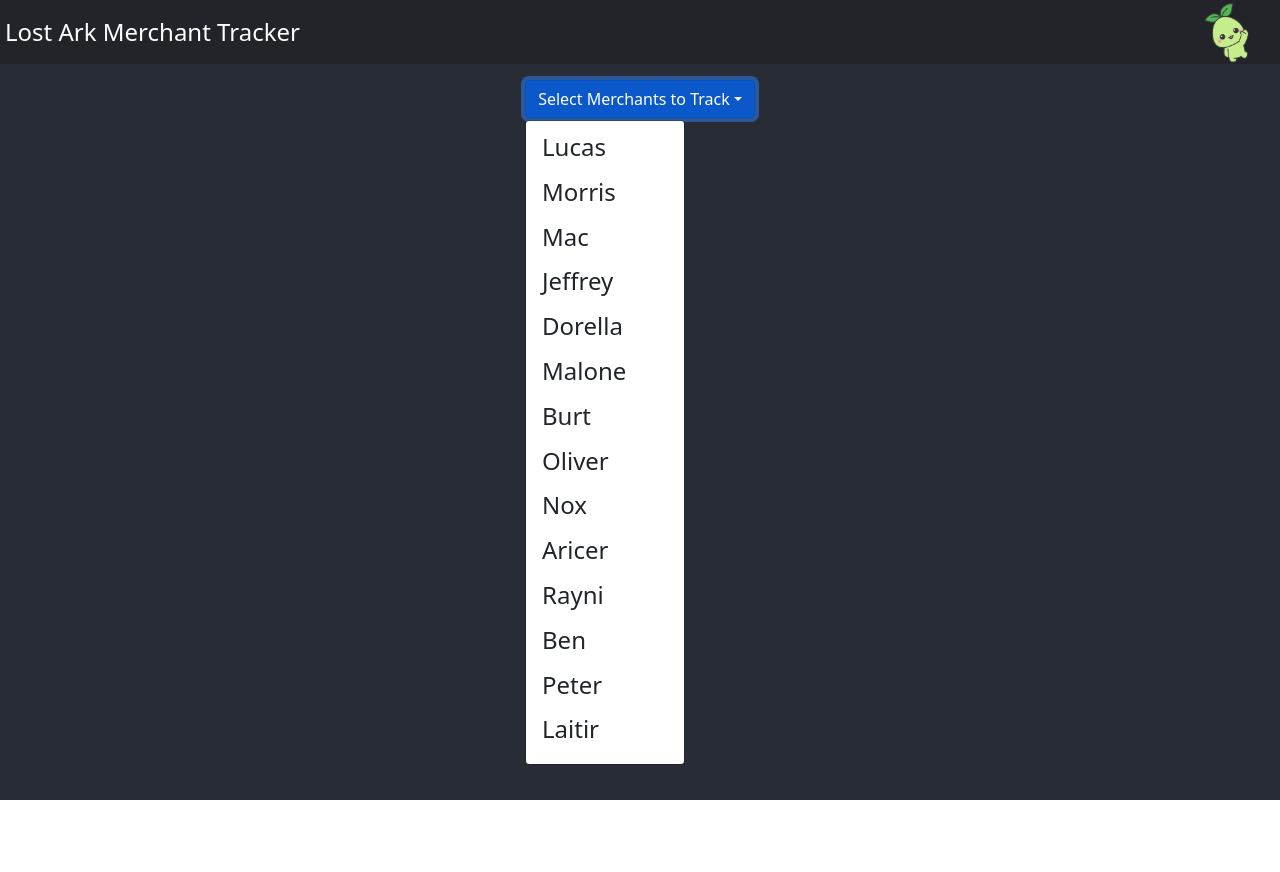
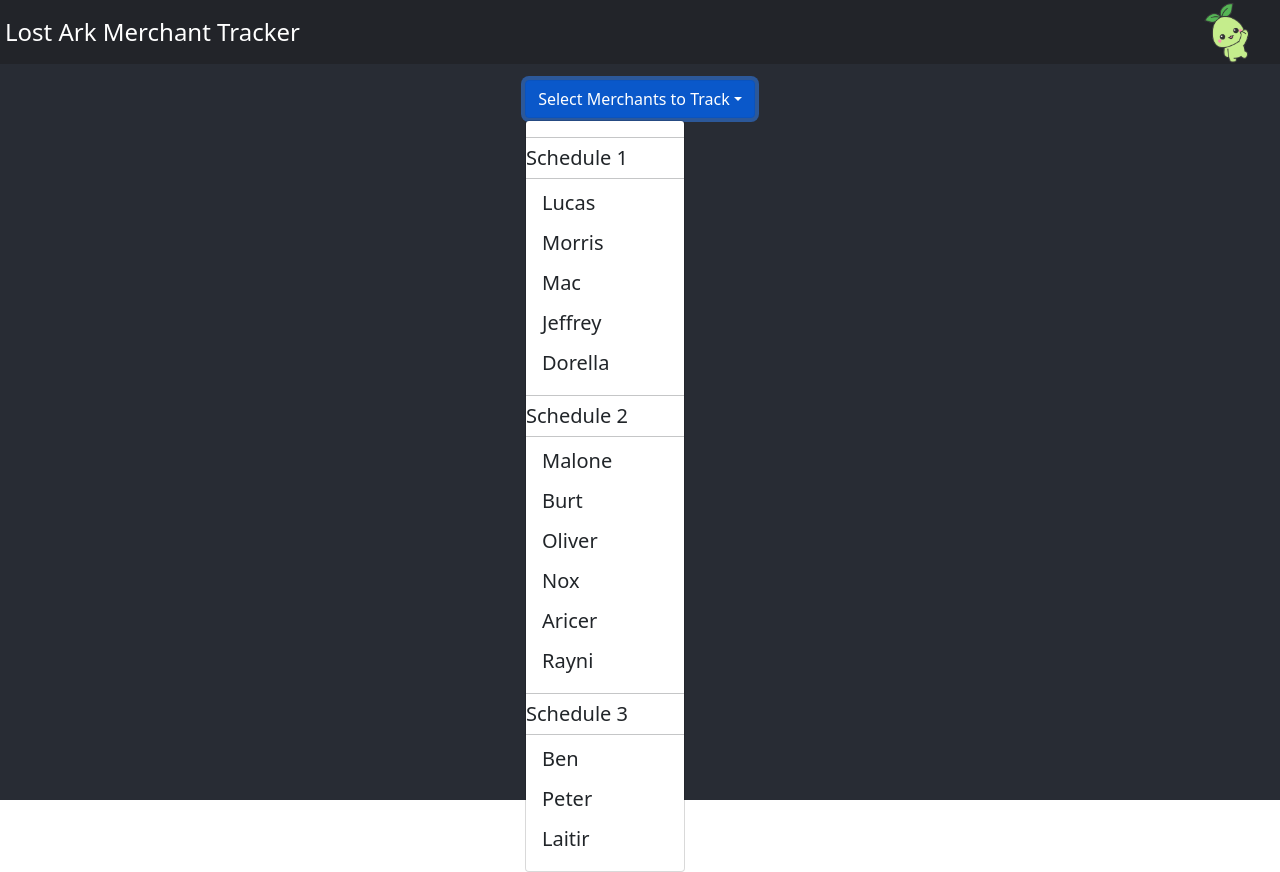
Before and after one commit to Rhyyn/Rhyn-Lost-Ark-Wandering-Merchant_Tracker, a React (Create React App) app: page / in a window 1280 px wide. Both pictures are taken after a click on the button "Select Merchants to Track". Before the commit the page ends 800 px from the top, so only its background shows below. Built offline with nearby package versions, Linux system fonts and the light colour scheme.

Commit message:
Refactored Dropdown Button

```diff
--- a/src/routes/Merchant.jsx
+++ b/src/routes/Merchant.jsx
@@ -3,6 +3,7 @@ import Header from "../components/Header";
 import CountdownCompo from "../components/CountdownCompo";
 import MerchantList from "../MerchantsList.json";
 import { DropdownButton, Dropdown } from "react-bootstrap";
+import DropdownItem from "react-bootstrap/esm/DropdownItem";
 
 const Merchant = () => {
   const merchants = MerchantList.merchants;
@@ -23,29 +24,71 @@ const Merchant = () => {
           variant="primary"
           id="dropdown-basic-button"
           title="Select Merchants to Track"
-          autoClose="inside"
+          autoClose="true"
           className="dropdownButton"
         >
-          {merchants.map((item, index) => {
-            //          Map through the list of merchants of user to see
+        <Dropdown.Divider />
+          <h5 className="dropdownSchedules">Schedule 1</h5>
+          <Dropdown.Divider />
+          {merchants.map((item,index) => {
+            if (item.group === "1") {
               return (
                 <Dropdown.Item key={index}>
-                <h4
+                  <h5
                     onClick={() => {
                       //                     onClick call onClick function and set item to State
                       onClick(item);
                     }}
                   >
                     {item.name}
-                </h4>
+                  </h5>
                 </Dropdown.Item>
               );
+            }
+          })}
+          <Dropdown.Divider />
+          <h5 className="dropdownSchedules">Schedule 2</h5>
+          <Dropdown.Divider />
+          {merchants.map((item,index) => {
+            if (item.group === "2") {
+              return (
+                <Dropdown.Item key={index}>
+                  <h5
+                    onClick={() => {
+                      //                                  onClick call onClick function and set item to State
+                      onClick(item);
+                    }}
+                  >
+                    {item.name}
+                  </h5>
+                </Dropdown.Item>
+              );
+            }
+          })}
+          <Dropdown.Divider />
+          <h5 className="dropdownSchedules">Schedule 3</h5>
+          <Dropdown.Divider />
+          {merchants.map((item,index) => {
+            if (item.group === "3") {
+              return (
+                <Dropdown.Item key={index}>
+                  <h5
+                    onClick={() => {
+                      //                                  onClick call onClick function and set item to State
+                      onClick(item);
+                    }}
+                  >
+                    {item.name}
+                  </h5>
+                </Dropdown.Item>
+              );
+            }
           })}
         </DropdownButton>
         <div className="merchantList">
           {wantedMerchant && //                           If wantedMerchant exists
             wantedMerchant.map((item, index) => {
-              //      map through then return each merchant user selected
+              //                                           map through then return each merchant user selected
               return (
                 <CountdownCompo
                   id={index}
```
Lines whose indentation alone changed are shown as unchanged.
